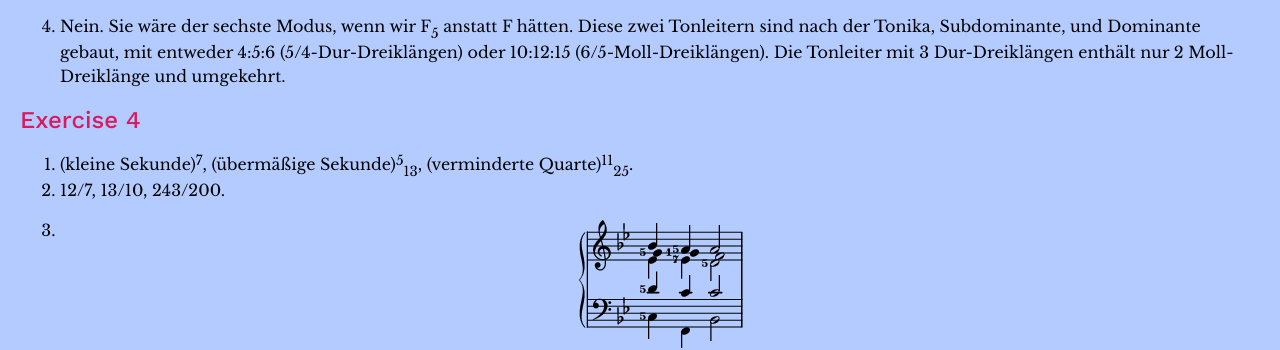
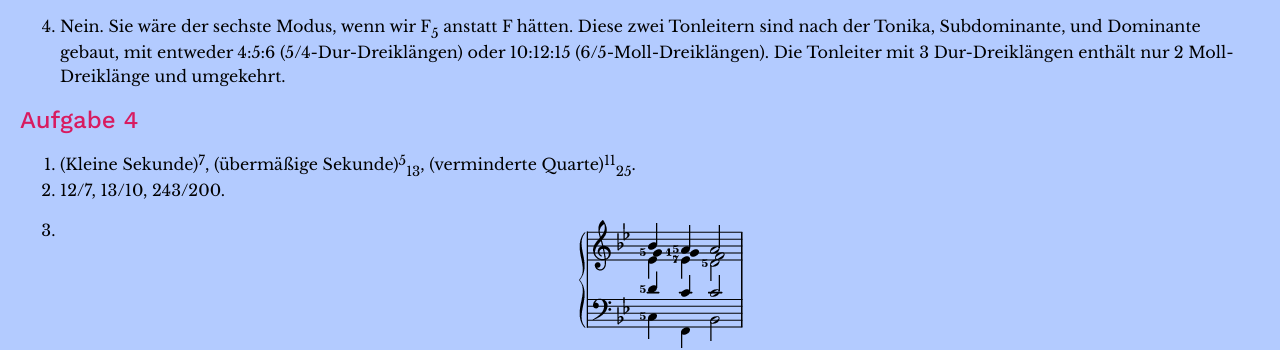
Before and after one commit to misotanni/misotanni.github.io, a Jekyll site: the page built from fjs/de/solutions.md, in a window 1280 px wide. Shown: the part 960-1310 px from the top of the page. Built offline with Jekyll 4.4.1, drawn with Linux system fonts in a browser that asks for light colours; our own code applies the rules of GitHub Pages for plain Markdown files.

Commit message:
Aufgaben sind Aufgaben

```diff
--- a/fjs/de/solutions.md
+++ b/fjs/de/solutions.md
@@ -25,9 +25,9 @@
 3. <img src="../assets/solution_3_3.png" alt="C–D–E5–F–G–A5–B5–C">
 4. Nein. Sie wäre der sechste Modus, wenn wir F<sub>5</sub> anstatt F hätten. Diese zwei Tonleitern sind nach der Tonika, Subdominante, und Dominante gebaut, mit entweder 4:5:6 (5/4-Dur-Dreiklängen) oder 10:12:15 (6/5-Moll-Dreiklängen). Die Tonleiter mit 3 Dur-Dreiklängen enthält nur 2 Moll-Dreiklänge und umgekehrt.
 
-## Exercise 4
+## Aufgabe 4
 
-1. (kleine Sekunde)<sup>7</sup>, (übermäßige Sekunde)<sup>5</sup><sub>13</sub>, (verminderte Quarte)<sup>11</sup><sub>25</sub>.
+1. (Kleine Sekunde)<sup>7</sup>, (übermäßige Sekunde)<sup>5</sup><sub>13</sub>, (verminderte Quarte)<sup>11</sup><sub>25</sub>.
 2. 12/7, 13/10, 243/200.
 3. <img src="../assets/solution_4_3.png" alt="C5–D5–E♭–G5–B♭, F–C1–E♭7–F–A5, B♭–C–D5–F–A5">
 4. Die folgenden fünf Akkorde:
```
